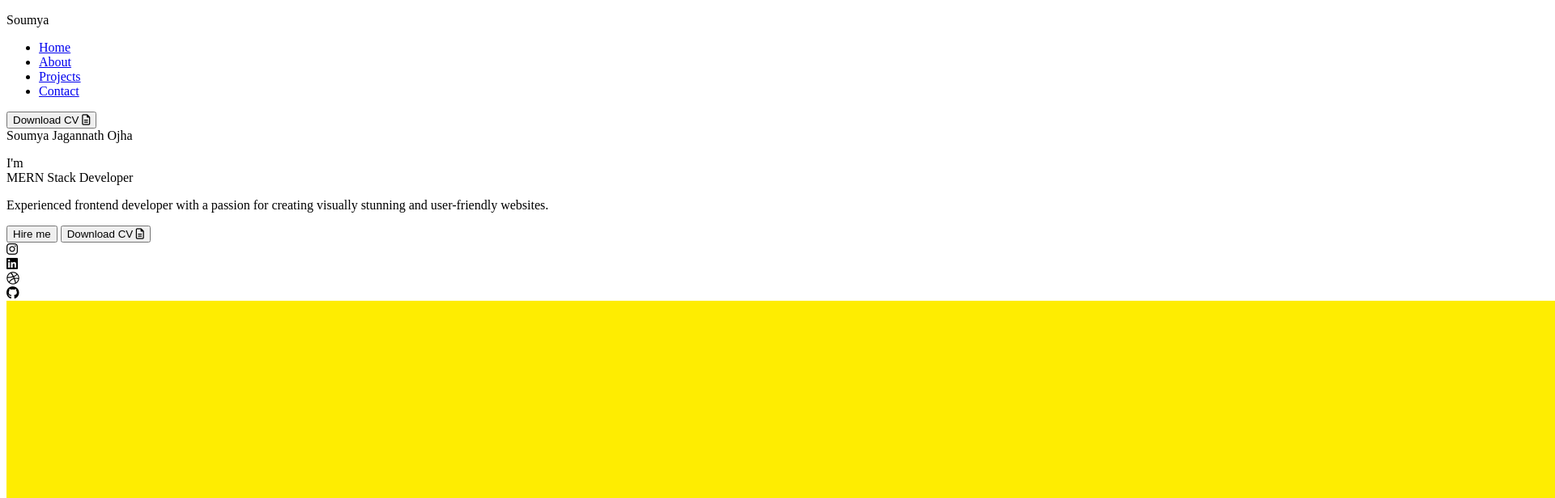
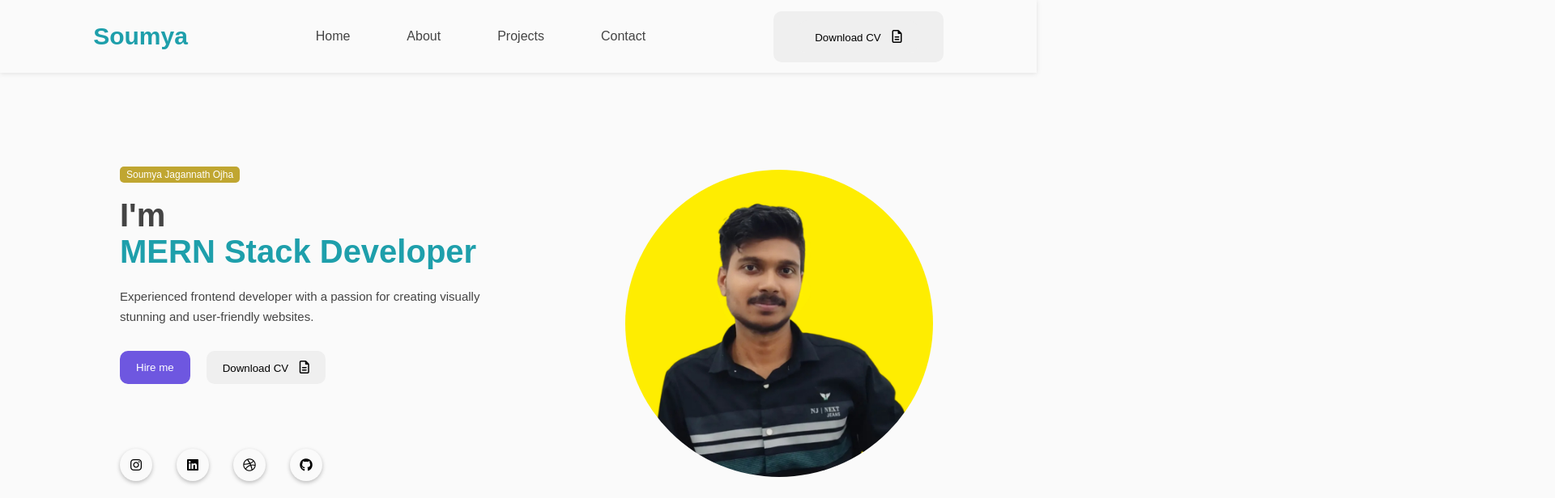
Before and after one commit to Soumya-Jagannath-Ojha/Frontend-Portfolio, a plain HTML site: page index.html in a window 1280 px wide. Shown: the top 616 px of the page at 81% size, 1920 px wide, since content can reach past the window. Drawn offline with Linux system fonts and the light colour scheme.

Commit message:
error solve

```diff
--- a/index.html
+++ b/index.html
@@ -5,7 +5,7 @@
     <meta charset="UTF-8">
     <meta name="viewport" content="width=device-width, initial-scale=1.0">
     <title>Portfolio</title>
-    <link rel="stylesheet" href="portfolio.css">
+    <link rel="stylesheet" href="style.css">
     <link rel="stylesheet" href="https://cdnjs.cloudflare.com/ajax/libs/font-awesome/6.7.2/css/all.min.css"
         integrity="sha512-Evv84Mr4kqVGRNSgIGL/F/aIDqQb7xQ2vcrdIwxfjThSH8CSR7PBEakCr51Ck+w+/U6swU2Im1vVX0SVk9ABhg=="
         crossorigin="anonymous" referrerpolicy="no-referrer" />
```
